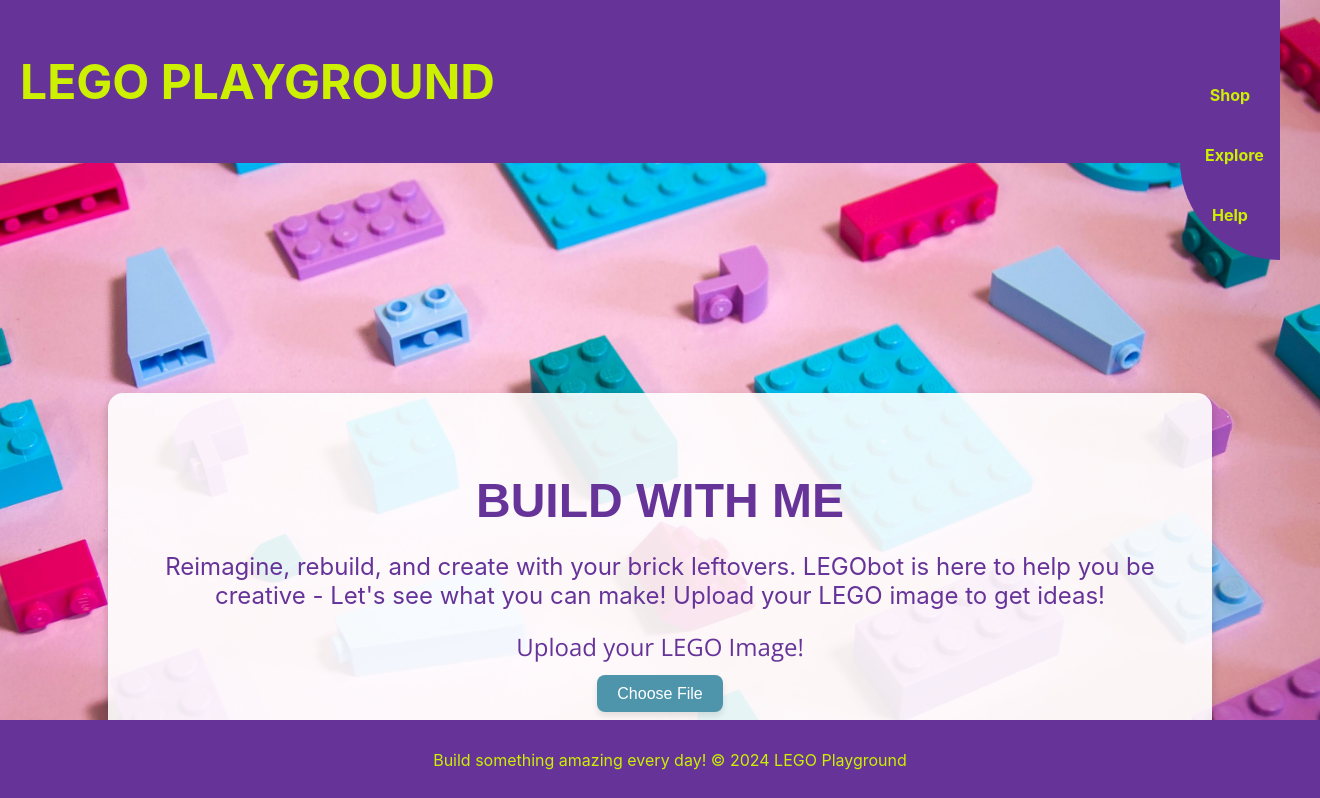
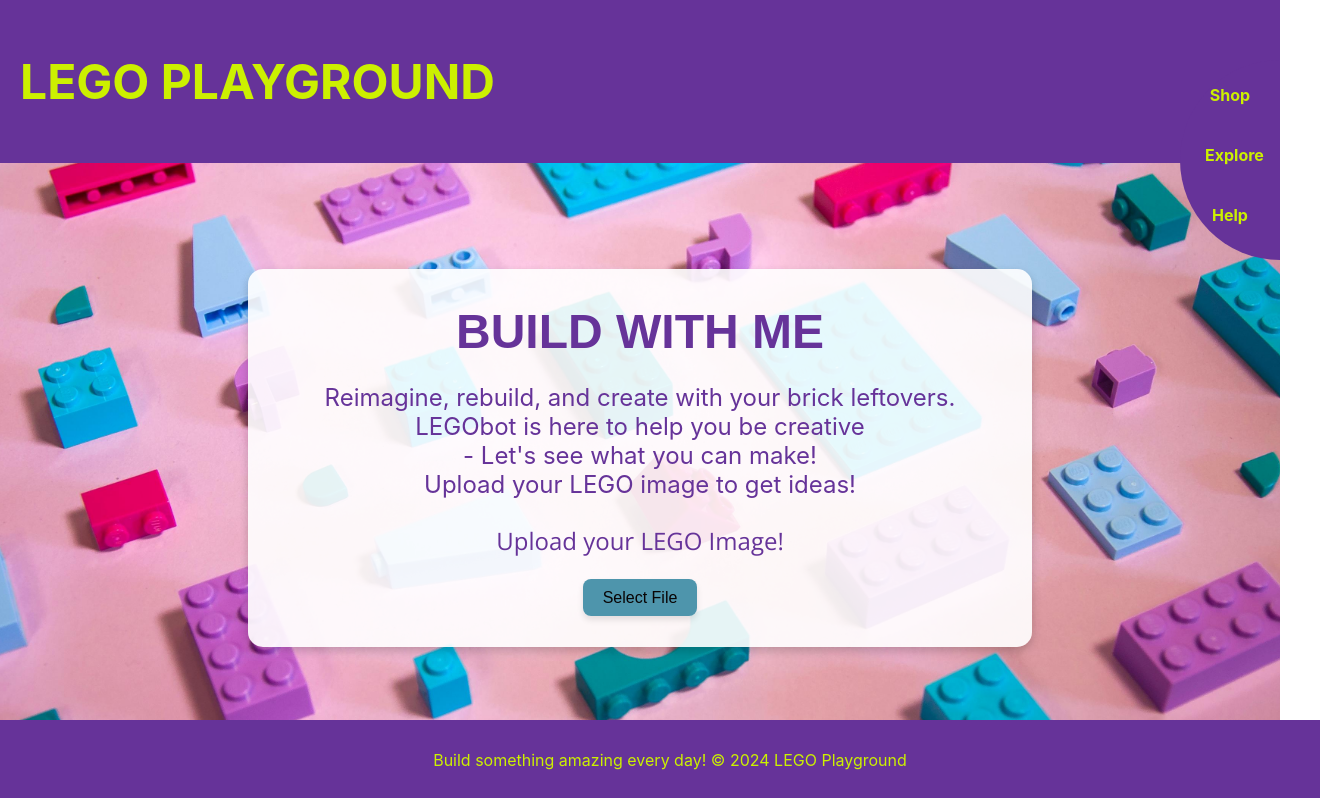
Before and after one commit to fiepoul/legoplayground-frontend, a React (Create React App) app: page / in a window 1280 px wide. Shown: the top 798 px of the page, 1320 px wide, since content can reach past the window. Built offline with nearby package versions, Linux system fonts and the light colour scheme; a web font is replaced by a local one.

Commit message:
prettiefied the hero container

```diff
--- a/src/components/Hero/Hero.css
+++ b/src/components/Hero/Hero.css
@@ -12,7 +12,9 @@
   align-items: center;
   height: 100vh;
   width: 100%;
-  padding: 20px; /* Giver luft omkring */
+  padding: 10px 200px; /* Giver luft omkring */
+  margin-top: -90px;
+  box-sizing: border-box;
 }
 
 .hero {
@@ -31,12 +33,13 @@
   color: var(--lego-purple);
   font-size: 3rem;
   margin-bottom: 20px;
+  margin-top: -5px
 }
 
 .hero p {
   font-size: 1.5rem;
   color: var(--lego-purple);
-  margin-bottom: 20px; /* Giver afstand til upload-sektionen */
+  margin-bottom: 30px; /* Giver afstand til upload-sektionen */
 }
 
 .upload-section {
@@ -48,7 +51,7 @@
   font-family: 'Open Sans', sans-serif;
   font-size: 1.5rem;
   font-weight: 300;
-  margin-bottom: 20px;
+  margin-bottom: 30px;
 }
 
 .image-preview {
@@ -146,7 +149,7 @@
 
 .blue-button {
   background-color: #4e95ac; /* Lysseblå */
-  color: #ffffff; /* Hvid tekst */
+  color: #090505; /* Hvid tekst */
   border: none;
   padding: 10px 20px;
   font-size: 1rem;
@@ -159,6 +162,7 @@
 
 .blue-button:hover {
   background-color: #1a4758; /* Mørkere blå på hover */
+  color: #e6e0e0;
   box-shadow: 0 6px 8px rgba(0, 0, 0, 0.2);
 }
 
--- a/src/components/Hero/HeroIntro.js
+++ b/src/components/Hero/HeroIntro.js
@@ -12,8 +12,9 @@
       <div className="hero">
         <h2>BUILD WITH ME</h2>
         <p>
-          Reimagine, rebuild, and create with your brick leftovers. LEGObot is
-          here to help you be creative - Let's see what you can make!
+          Reimagine, rebuild, and create with your brick leftovers. <br />
+          LEGObot is here to help you be creative <br />
+          - Let's see what you can make! <br />
           Upload your LEGO image to get ideas!
         </p>
 
--- a/src/components/Hero/ImageUpload.js
+++ b/src/components/Hero/ImageUpload.js
@@ -41,7 +41,7 @@
     <div className="upload-section">
       <h2>Upload your LEGO Image!</h2>
       <label htmlFor="file-upload" className="blue-button">
-        Choose File
+        Select File
       </label>
       <input
         type="file"
```
